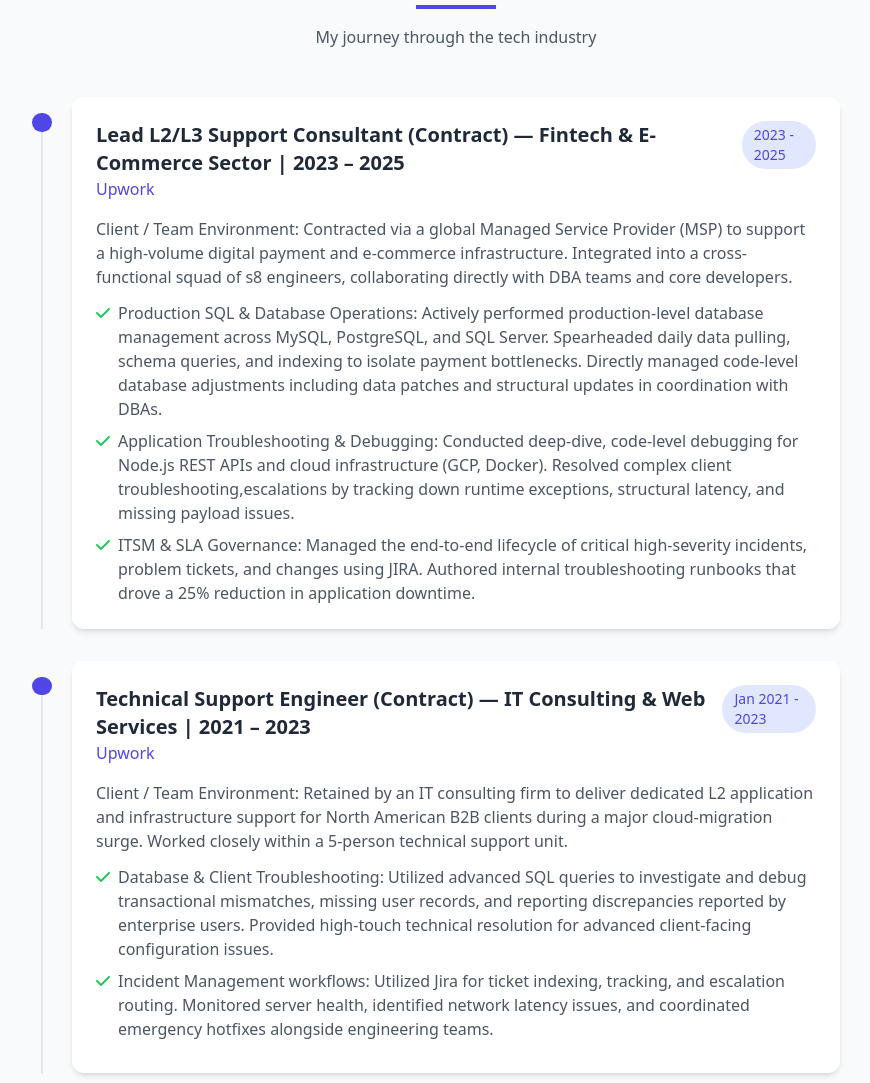
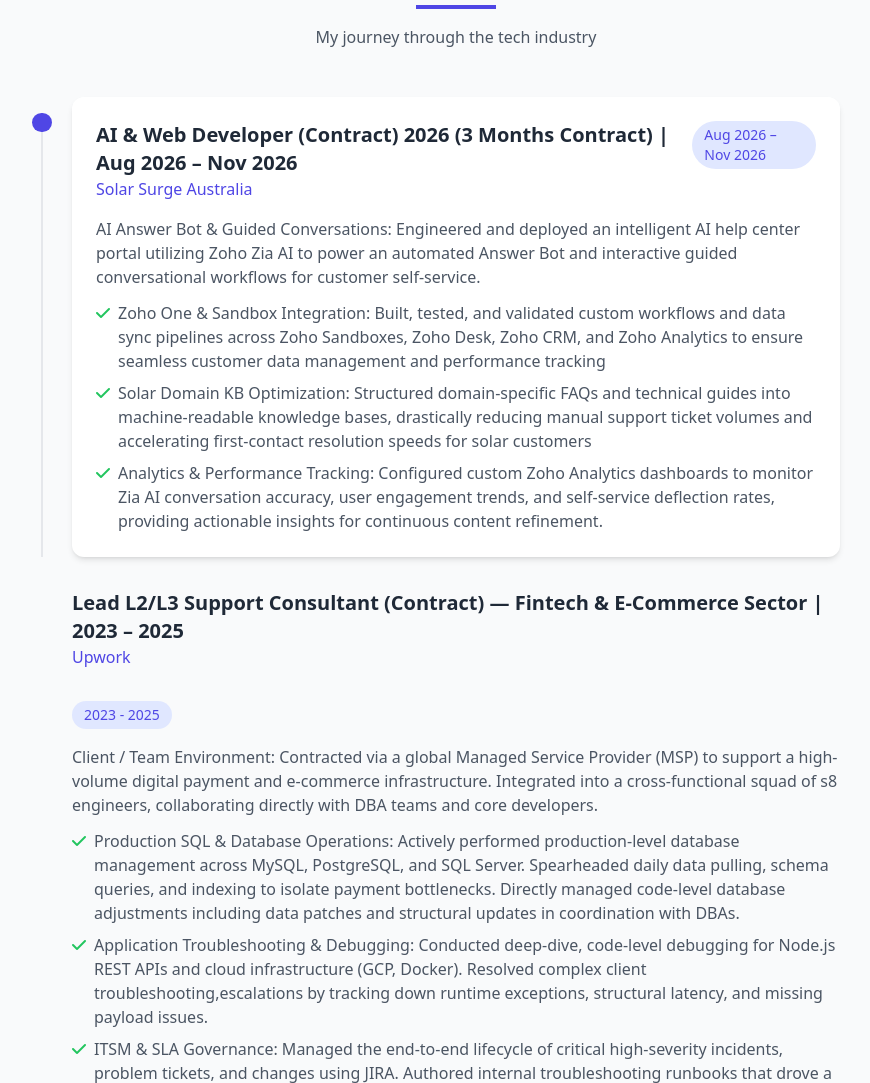
Before and after one commit to Erickson-soft-dev/DDeveloper, a plain HTML site: page index.html in a window 1280 px wide. Shown: the part 2849-3932 px from the top of the page, without its empty margins (184-1054 px from the left). Drawn offline with nearby package versions, Linux system fonts and the light colour scheme.

Commit message:
Update print statement "Details"
Updating experienced

```diff
--- a/index.html
+++ b/index.html
@@ -471,6 +471,44 @@
                                 <div class="bg-gray-200 dark:bg-gray-700 h-full w-0.5"></div>
                             </div>
                             <div class="flex flex-col md:flex-row md:justify-between md:items-start">
+
+                                <div>
+                                    <h3 class="text-xl font-semibold text-gray-800 dark:text-gray-200">AI & Web Developer (Contract) 2026 (3 Months Contract) | Aug 2026 – Nov 2026</h3>
+                                    <p class="text-indigo-600 dark:text-indigo-400">Solar Surge Australia</p>
+                                </div>
+                                <div class="mt-2 md:mt-0">
+                                    <span class="inline-block bg-indigo-100 dark:bg-indigo-900 text-indigo-600 dark:text-indigo-400 px-3 py-1 rounded-full text-sm"> Aug 2026 – Nov 2026</span>
+                                </div>
+                            </div>
+                            <div class="mt-4">
+                                <p class="text-gray-600 dark:text-gray-400">
+                                  AI Answer Bot & Guided Conversations: Engineered and deployed an intelligent AI help center portal utilizing Zoho Zia AI to power an
+                                 automated Answer Bot and interactive guided conversational workflows for customer self-service. </p>
+
+                                <ul class="mt-3 space-y-2">
+                                    <li class="flex items-start">
+                                        <i class="fas fa-check text-green-500 mr-2 mt-1"></i>
+                                        <span class="text-gray-600 dark:text-gray-400">Zoho One & Sandbox Integration: Built, tested, and validated custom workflows and data sync pipelines across Zoho Sandboxes, Zoho
+                                         Desk, Zoho CRM, and Zoho Analytics to ensure seamless customer data management and performance tracking
+
+                                     </span>
+                                    </li>
+                                    <li class="flex items-start">
+                                        <i class="fas fa-check text-green-500 mr-2 mt-1"></i>
+                                        <span class="text-gray-600 dark:text-gray-400">Solar Domain KB Optimization: Structured domain-specific FAQs and technical guides into machine-readable knowledge bases,
+                                        drastically reducing manual support ticket volumes and accelerating first-contact resolution speeds for solar customers
+                                        </span>
+                                    </li>
+                                    <li class="flex items-start">
+                                        <i class="fas fa-check text-green-500 mr-2 mt-1"></i>
+                                        <span class="text-gray-600 dark:text-gray-400">Analytics & Performance Tracking: Configured custom Zoho Analytics dashboards to monitor Zia AI conversation accuracy, user
+                                        engagement trends, and self-service deflection rates, providing actionable insights for continuous content refinement.
+
+                                    </span>
+                                    </li>
+                                </ul>
+                            </div>
+                        </div>
                                 <div>
                                     <h3 class="text-xl font-semibold text-gray-800 dark:text-gray-200">Lead L2/L3 Support Consultant (Contract) — Fintech & E-Commerce Sector | 2023 – 2025</h3>
                                     <p class="text-indigo-600 dark:text-indigo-400">Upwork</p>
```
